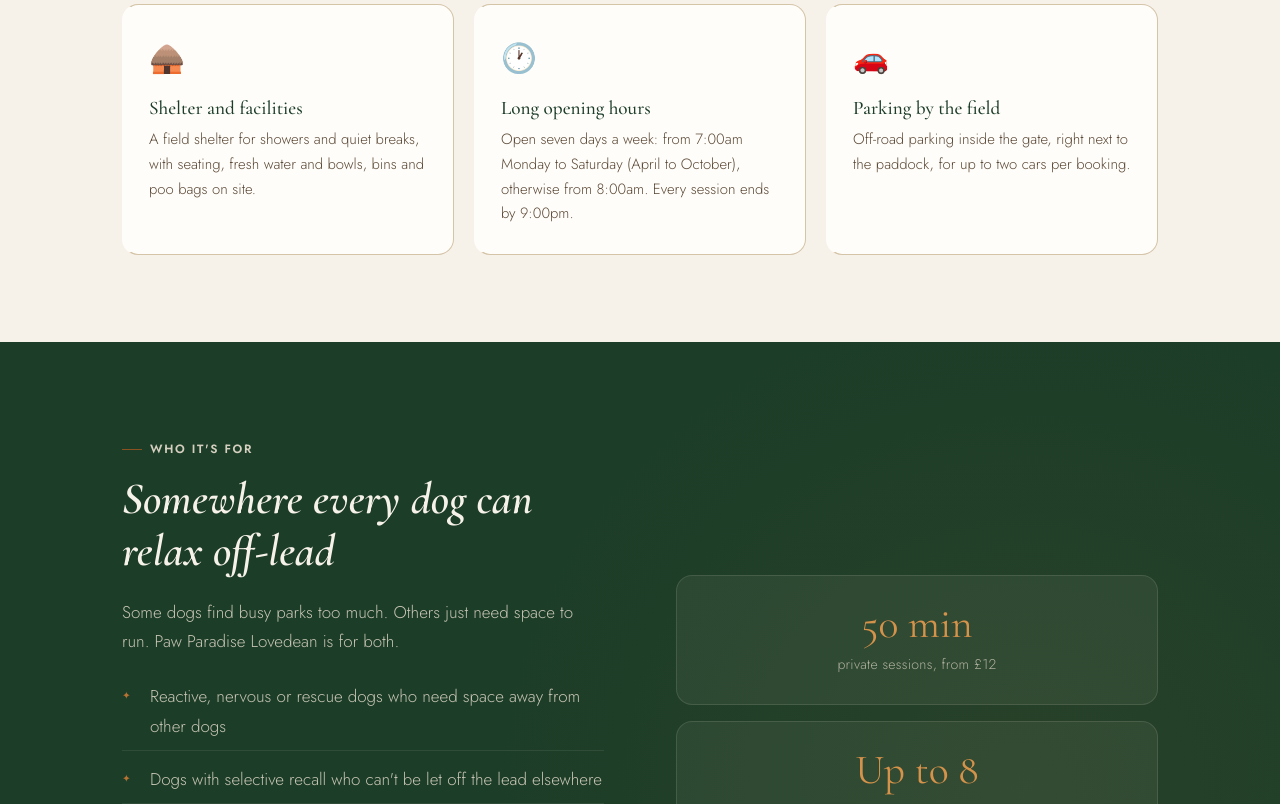
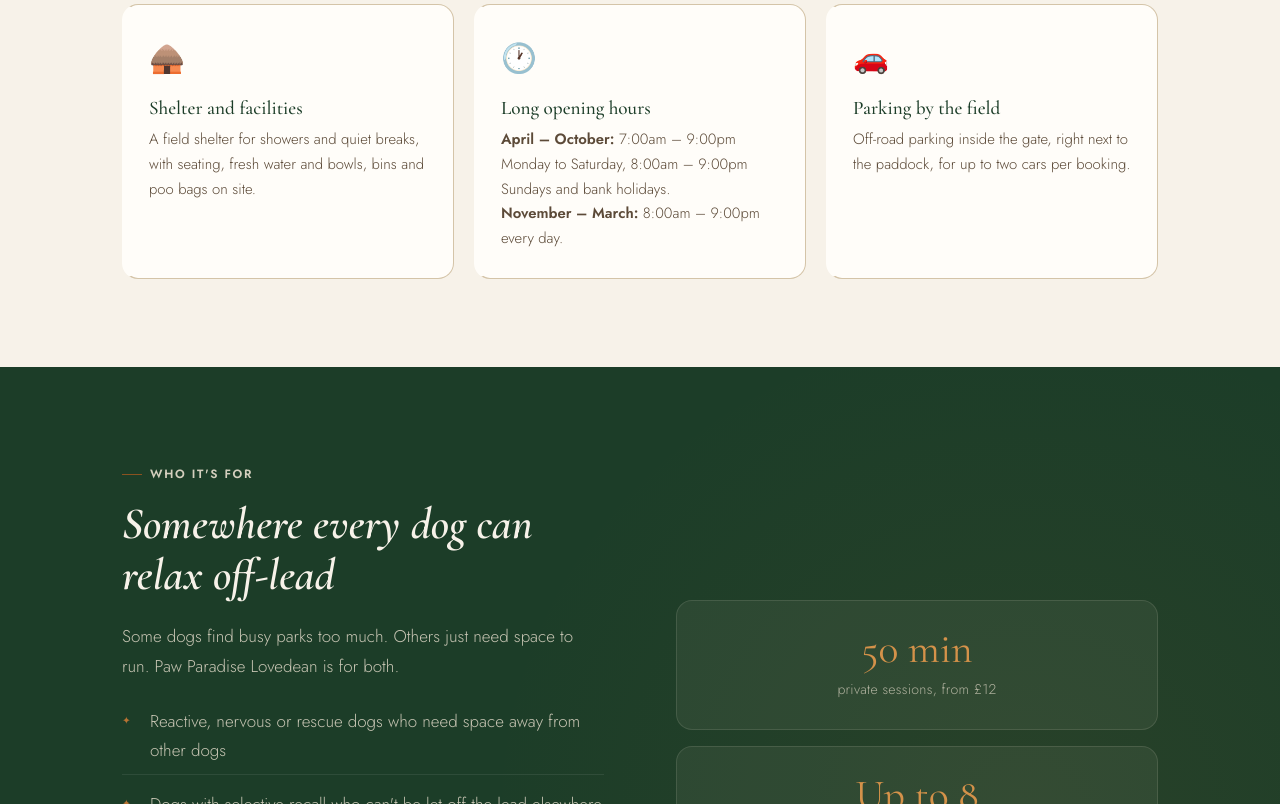
Before and after one commit to ij2006/paw_paradise_lovedean, a plain HTML site: page index.html in a window 1280 px wide. Shown: the part 1500-2304 px from the top of the page. Drawn offline with nearby package versions, Linux system fonts and the light colour scheme.

Commit message:
Home: full opening hours on the Long opening hours card

```diff
--- a/index.html
+++ b/index.html
@@ -112,7 +112,7 @@
           <div class="why-card clickable-card" onclick="window.location.href='pages/booking.html'">
             <div class="why-icon">🕐</div>
             <h3>Long opening hours</h3>
-            <p>Open seven days a week: from 7:00am Monday to Saturday (April to October), otherwise from 8:00am. Every session ends by 9:00pm.</p>
+            <p><strong>April – October:</strong> 7:00am – 9:00pm Monday to Saturday, 8:00am – 9:00pm Sundays and bank holidays.<br><strong>November – March:</strong> 8:00am – 9:00pm every day.</p>
           </div>
           <div class="why-card clickable-card" onclick="window.location.href='pages/information.html'">
             <div class="why-icon">🚗</div>
```
